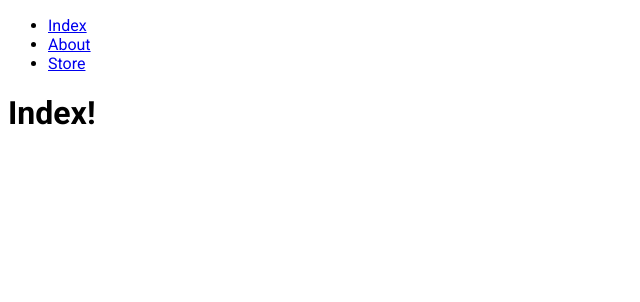
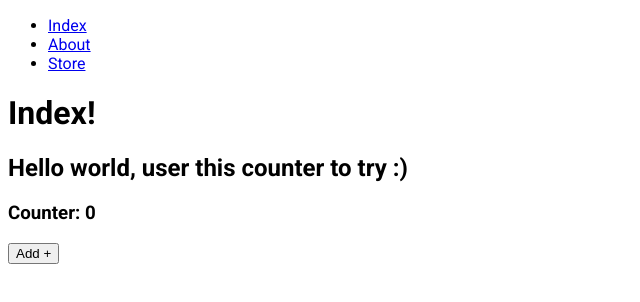
Before and after one commit to navi-exe04/next-ts-app, a Next.js app: page / in a window 1280 px wide. Shown: the top 302 px of the page, without its empty margins (0-640 px from the left). Built offline with nearby package versions, Linux system fonts and the light colour scheme.

Commit message:
feat: client and server components

```diff
--- a/app/page.tsx
+++ b/app/page.tsx
@@ -1,9 +1,14 @@
-import React from 'react'
+// Los componentes que no tengan un "use client" son componentes del servidor
+import Counter from "@/components/Index/Counter"
 
-export default function index() {
+export default function Index() {
+    // server component
     return (
         <div>
             <h1>Index!</h1>
+            <h2>Hello world, user this counter to try :)</h2>
+            {/* client component */}
+            <Counter></Counter>
         </div>
     )
 }
--- /dev/null
+++ b/components/Index/Counter.tsx
@@ -0,0 +1,29 @@
+// En caso de que necesitemos procesar información desde el cliente
+// Esto quiere decir que si necesitamos hacer cosas como manejar estados
+// o realizar cualquier procesamiento desde el navegador, debemos especificar
+// que el componente sera un "use client"
+"use client" // Use client puede afectar a los componentes hijos tambien
+import { useEffect, useState } from 'react'
+
+// Al usar un use client, no se nos permite definir la configuración de metadata
+// ya que el servidor no lo tomara en cuenta
+
+export default function Counter() {
+
+    const [counter, setCounter] = useState<number>(0);
+
+    useEffect(() => {
+        alert('The counter works!!!');
+    }, []);
+
+    const handleCounter = () => {
+        setCounter(counter+1)
+    }
+
+    return (
+        <div>
+            <h3>Counter: {counter}</h3>
+            <button onClick={handleCounter}>Add +</button>
+        </div>
+    )
+}
```
